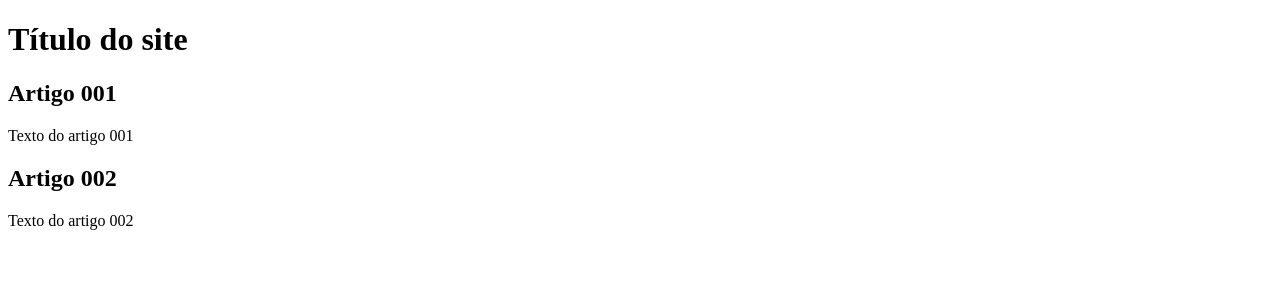
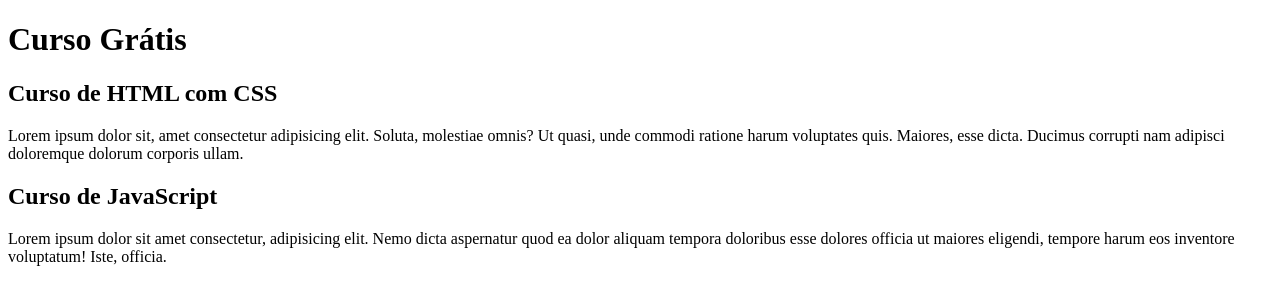
Before and after one commit to daiana1990/projeto-site, a plain HTML site: page index.html in a window 1280 px wide. Drawn offline with Linux system fonts and the light colour scheme.

Commit message:
inicio de conteúdo

```diff
--- a/index.html
+++ b/index.html
@@ -9,15 +9,15 @@
 <body>
    <main>
         <header>
-            <h1> Título do site</h1>
+            <h1> Curso Grátis </h1>
         </header>
         <article>
-            <h2> Artigo 001 </h2>
-            <P> Texto do artigo 001 </P>
+            <h2> Curso de HTML com CSS </h2>
+            <P> Lorem ipsum dolor sit, amet consectetur adipisicing elit. Soluta, molestiae omnis? Ut quasi, unde commodi ratione harum voluptates quis. Maiores, esse dicta. Ducimus corrupti nam adipisci doloremque dolorum corporis ullam. </P>
         </article>
         <article>
-            <h2> Artigo 002 </h2>
-            <P> Texto do artigo 002 </P>
+            <h2> Curso de JavaScript </h2>
+            <P> Lorem ipsum dolor sit amet consectetur, adipisicing elit. Nemo dicta aspernatur quod ea dolor aliquam tempora doloribus esse dolores officia ut maiores eligendi, tempore harum eos inventore voluptatum! Iste, officia. </P>
         </article>
    </main>
 </body>
```
